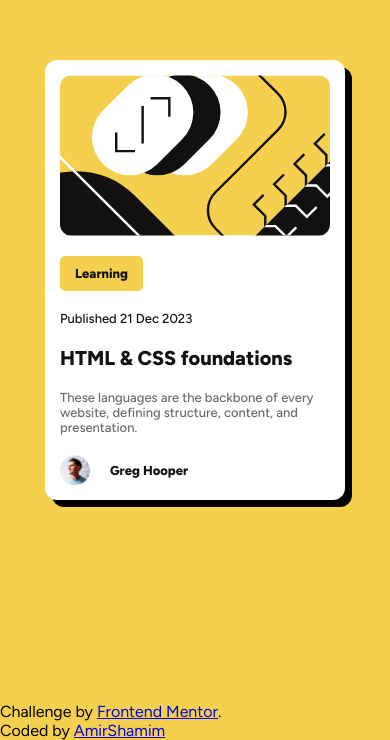
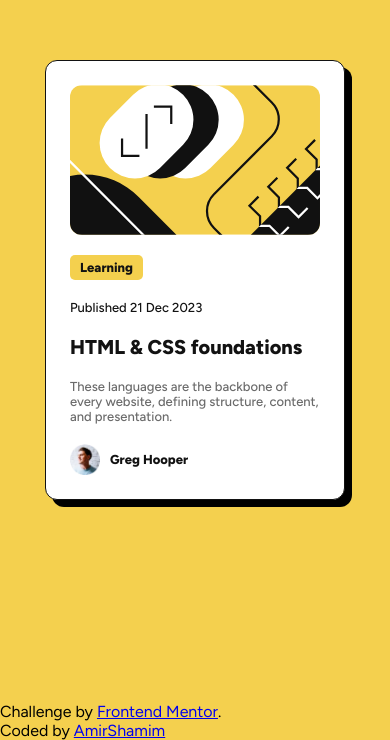
Before and after one commit to AmirShamim/blog-preview, a plain HTML site: page index.html in a window 390 px wide. Shown: the part 142-882 px from the top of the page. Drawn offline with Linux system fonts and the light colour scheme.

Commit message:
Updated styling  of containers, h3, and added media queries for smaller screens

```diff
--- a/index.html
+++ b/index.html
@@ -26,7 +26,7 @@
       <p class="semibold text-xs faded-text">
         These languages are the backbone of every website, defining structure, content, and presentation.
       </p>
-      <div class="flex flex-row items-center gap-min">
+      <div class="flex flex-row items-center">
         <img class="avatar-image" src="./assets/images/image-avatar.webp" alt="">
         <p class="dark-text bold text-xs">
           Greg Hooper
--- a/style.css
+++ b/style.css
@@ -41,6 +41,7 @@
 .bold{
     font-weight: 800;
 }
+
 .dark-text{
     color: var(--Gray-950);
 }
@@ -48,10 +49,10 @@
     color: var(--Gray-500);
 }
 .text-xs{
-    font-size: 13px;
+    font-size: 16px;
 }
 .text-med{
-    font-size: 20px;
+    font-size: 22px;
 }
 
 body{
@@ -63,18 +64,21 @@ main{
 }
 
 .container{
-    padding: 15px;
+    padding: 24px;
     background-color: var(--White);
-    width: 300px;
+    width: 380px;
     box-shadow: 7px 7px 0px;
+    border: 1px solid var(--Gray-950);
+    cursor: pointer;
 }
 .yellow-padded{
     background-color: var(--Yellow);
-    padding: 10px 15px;
+    padding: 5px 10px;
     max-width: max-content;
 }
 .avatar-image{
     width: 30px;
+    margin-right: 10px;
 }
 .container, .avatar-image, .illustration-image{
     border-radius: 12px;
@@ -82,3 +86,24 @@ main{
 .yellow-padded{
     border-radius: 5px;
 }
+
+h3:hover{
+    color: var(--Yellow);
+}
+
+@media only screen and (max-width: 600px) {
+    .text-xs{
+        font-size: 13px;
+    }
+    .text-med{
+        font-size: 20px;
+    }
+    .container{
+        width: 300px;
+    }
+}
+@media only screen and (max-width: 290px){
+    .container{
+        width: 90%;
+    }
+}
```
